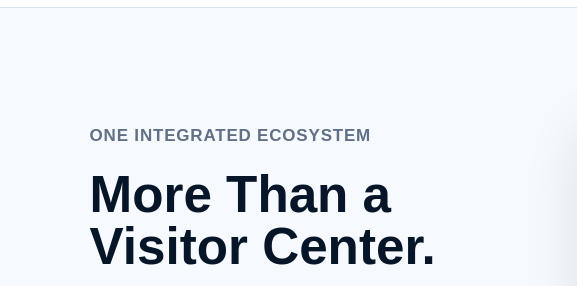
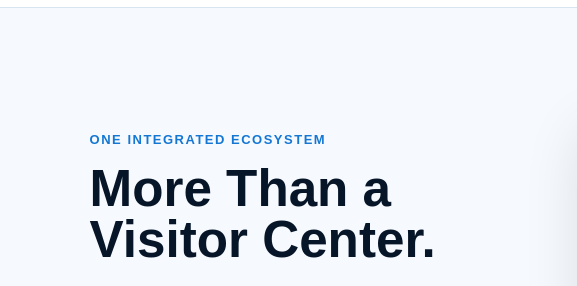
Before and after one commit to GeorgiGyulevDev/exotic-dairy, a plain HTML site: page experience-hub.html in a window 1280 px wide. Shown: the part 1040-1326 px from the top of the page, 0-577 px from the left. Drawn offline with Linux system fonts and the light colour scheme; grey boxes are pictures that could not be loaded.

Commit message:
Add files via upload
image fix and small visuals on solutions and experience hub

```diff
--- a/experience-hub.html
+++ b/experience-hub.html
@@ -171,6 +171,15 @@
       color: var(--navy);
       font-size: clamp(38px, 4vw, 58px);
       line-height: 1;
+    }
+
+    .hub-concept-copy .eyebrow {
+    margin-bottom: 12px;
+    color: var(--blue);
+    font-size: 13px;
+    font-weight: 900;
+    letter-spacing: 1.5px;
+    text-transform: uppercase;
     }
 
     .hub-concept-copy p {
```
Also changed, not shown: 3 other files.
